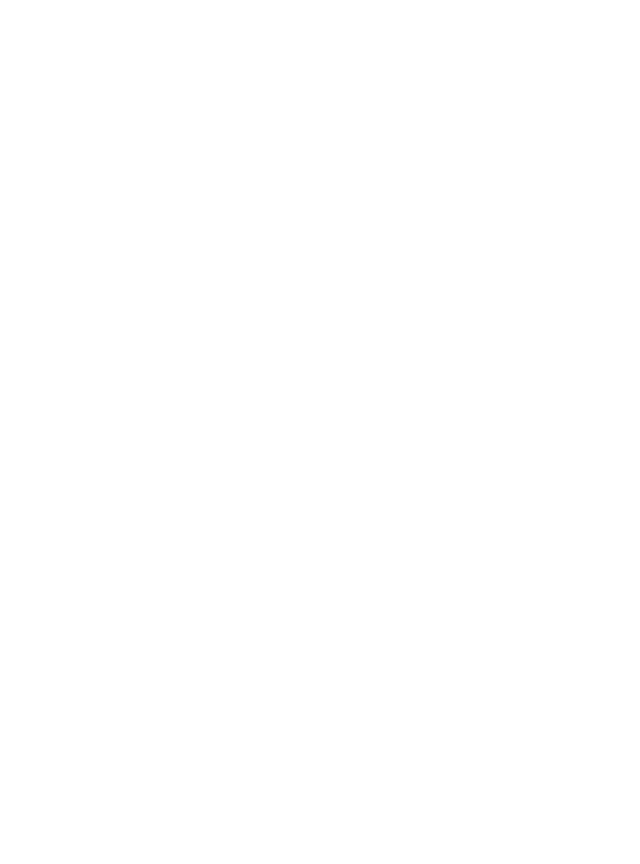
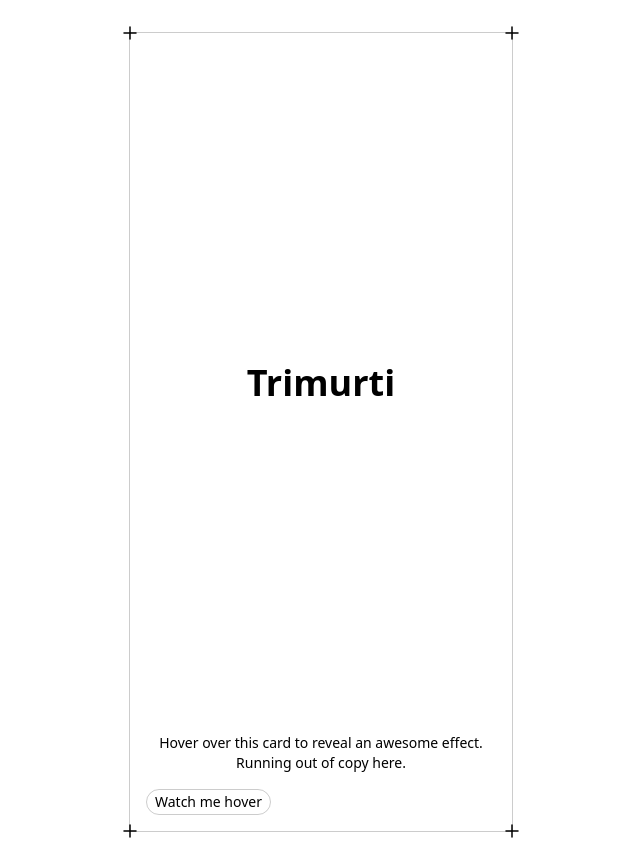
Before and after one commit to Bibek9808/Trimurti-web-login, a React (Vite) app: page / in a window 1280 px wide. Shown: the whole page, without its empty margins (319-959 px from the left). Before the commit the page ends 800 px from the top, so only its background shows below. Built offline with nearby package versions, Linux system fonts and the light colour scheme.

Commit message:
evervault-card-demo

```diff
--- a/package.json
+++ b/package.json
@@ -12,9 +12,13 @@
   },
   "dependencies": {
     "@tailwindcss/vite": "^4.1.10",
+    "clsx": "^2.1.1",
+    "framer-motion": "^12.18.1",
+    "motion": "^12.18.1",
     "react": "^19.1.0",
     "react-dom": "^19.1.0",
     "react-router-dom": "^7.6.2",
+    "tailwind-merge": "^3.3.1",
     "tailwindcss": "^4.1.10"
   },
   "devDependencies": {
--- a/src/App.jsx
+++ b/src/App.jsx
@@ -1,14 +1,35 @@
-import './App.css';
-import { BrowserRouter as Router, Routes, Route } from "react-router-dom";
-import Login from "./pages/Login";
+// import "./App.css";
+// // import { EvervaultCardDemo } from "./components/EvervaultCardDemo";
+// import { EvervaultCardDemo, Icon } from "./ui/card";
+
+// function App() {
+//   return (
+//     <div className="min-h-screen flex items-center justify-center bg-white dark:bg-black">
+//       <EvervaultCardDemo />
+//     </div>
+//   );
+// }
+
+// export default App;
+import "./App.css";
+import { EvervaultCard, Icon } from "./ui/evervault-card";
 
 function App() {
   return (
-    <Router basename="/trimurti-login"> {/* 👈 Fix for subfolder base */}
-      <Routes>
-        <Route path="/" element={<Login />} />
-      </Routes>
-    </Router>
+    <div className="border border-black/[0.2] dark:border-white/[0.2] flex flex-col items-start max-w-sm mx-auto p-4 relative h-[30rem] bg-white dark:bg-black min-h-screen">
+      <Icon className="absolute h-6 w-6 -top-3 -left-3 dark:text-white text-black" />
+      <Icon className="absolute h-6 w-6 -bottom-3 -left-3 dark:text-white text-black" />
+      <Icon className="absolute h-6 w-6 -top-3 -right-3 dark:text-white text-black" />
+      <Icon className="absolute h-6 w-6 -bottom-3 -right-3 dark:text-white text-black" />
+      <EvervaultCard text="Trimurti" />
+      <h2 className="dark:text-white text-black mt-4 text-sm font-light">
+        Hover over this card to reveal an awesome effect. Running out of copy
+        here.
+      </h2>
+      <p className="text-sm border font-light dark:border-white/[0.2] border-black/[0.2] rounded-full mt-4 text-black dark:text-white px-2 py-0.5">
+        Watch me hover
+      </p>
+    </div>
   );
 }
 
--- /dev/null
+++ b/src/lib/utils.js
@@ -0,0 +1,7 @@
+
+import { clsx } from "clsx"
+import { twMerge } from "tailwind-merge"
+
+export function cn(...inputs) {
+  return twMerge(clsx(inputs))
+}
--- /dev/null
+++ b/src/ui/evervault-card.jsx
@@ -0,0 +1,112 @@
+"use client";
+import { useMotionValue } from "motion/react";
+import React, { useState, useEffect } from "react";
+import { useMotionTemplate, motion } from "motion/react";
+import { cn } from "../lib/utils";
+
+
+
+export const EvervaultCard = ({
+  text,
+  className
+}) => {
+  let mouseX = useMotionValue(0);
+  let mouseY = useMotionValue(0);
+
+  const [randomString, setRandomString] = useState("");
+
+  useEffect(() => {
+    let str = generateRandomString(1500);
+    setRandomString(str);
+  }, []);
+
+  function onMouseMove({
+    currentTarget,
+    clientX,
+    clientY
+  }) {
+    let { left, top } = currentTarget.getBoundingClientRect();
+    mouseX.set(clientX - left);
+    mouseY.set(clientY - top);
+
+    const str = generateRandomString(1500);
+    setRandomString(str);
+  }
+
+  return (
+    <div
+      className={cn(
+        "p-0.5  bg-transparent aspect-square  flex items-center justify-center w-full h-full relative",
+        className
+      )}>
+      <div
+        onMouseMove={onMouseMove}
+        className="group/card rounded-3xl w-full relative overflow-hidden bg-transparent flex items-center justify-center h-full">
+        <CardPattern mouseX={mouseX} mouseY={mouseY} randomString={randomString} />
+        <div className="relative z-10 flex items-center justify-center">
+          <div
+            className="relative h-44 w-44  rounded-full flex items-center justify-center text-white font-bold text-4xl">
+            <div
+              className="absolute w-full h-full bg-white/[0.8] dark:bg-black/[0.8] blur-sm rounded-full" />
+            <span className="dark:text-white text-black z-20">{text}</span>
+          </div>
+        </div>
+      </div>
+    </div>
+  );
+};
+
+export function CardPattern({
+  mouseX,
+  mouseY,
+  randomString
+}) {
+  let maskImage = useMotionTemplate`radial-gradient(250px at ${mouseX}px ${mouseY}px, white, transparent)`;
+  let style = { maskImage, WebkitMaskImage: maskImage };
+
+  return (
+    <div className="pointer-events-none">
+      <div
+        className="absolute inset-0 rounded-2xl  [mask-image:linear-gradient(white,transparent)] group-hover/card:opacity-50"></div>
+      <motion.div
+        className="absolute inset-0 rounded-2xl bg-gradient-to-r from-green-500 to-blue-700 opacity-0  group-hover/card:opacity-100 backdrop-blur-xl transition duration-500"
+        style={style} />
+      <motion.div
+        className="absolute inset-0 rounded-2xl opacity-0 mix-blend-overlay  group-hover/card:opacity-100"
+        style={style}>
+        <p
+          className="absolute inset-x-0 text-xs h-full break-words whitespace-pre-wrap text-white font-mono font-bold transition duration-500">
+          {randomString}
+        </p>
+      </motion.div>
+    </div>
+  );
+}
+
+const characters =
+  "ABCDEFGHIJKLMNOPQRSTUVWXYZabcdefghijklmnopqrstuvwxyz0123456789";
+export const generateRandomString = (length) => {
+  let result = "";
+  for (let i = 0; i < length; i++) {
+    result += characters.charAt(Math.floor(Math.random() * characters.length));
+  }
+  return result;
+};
+
+export const Icon = ({
+  className,
+  ...rest
+}) => {
+  return (
+    <svg
+      xmlns="http://www.w3.org/2000/svg"
+      fill="none"
+      viewBox="0 0 24 24"
+      strokeWidth="1.5"
+      stroke="currentColor"
+      className={className}
+      {...rest}>
+      <path strokeLinecap="round" strokeLinejoin="round" d="M12 6v12m6-6H6" />
+    </svg>
+  );
+};
```
Also changed, not shown: 1 other file (tests, documents, lock files or other folders).
